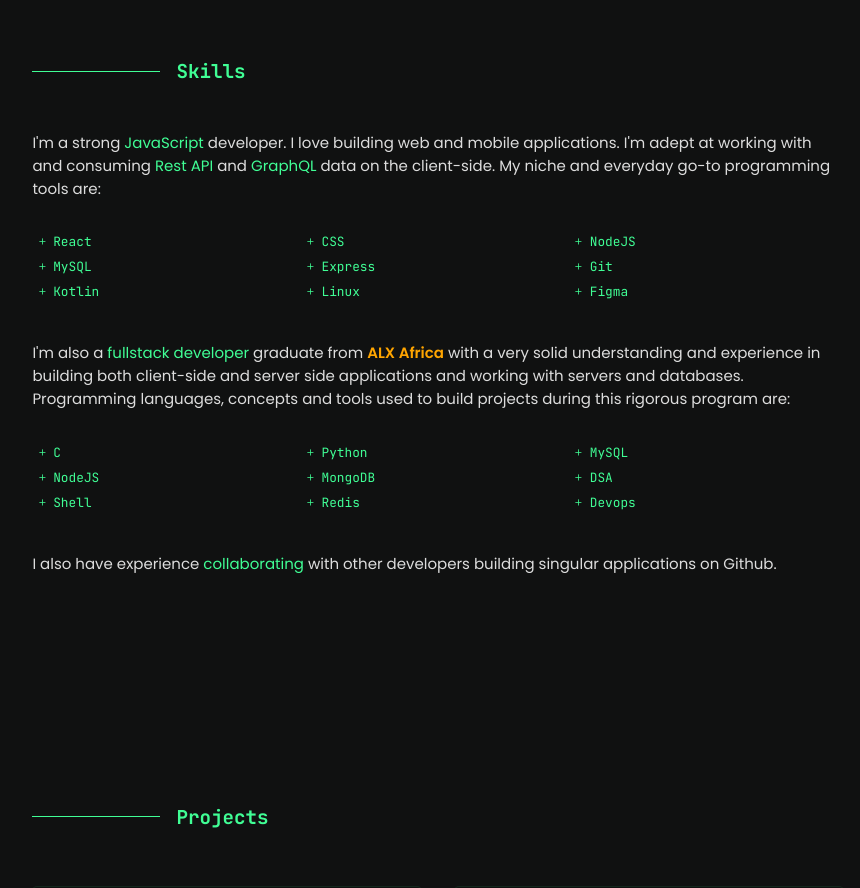
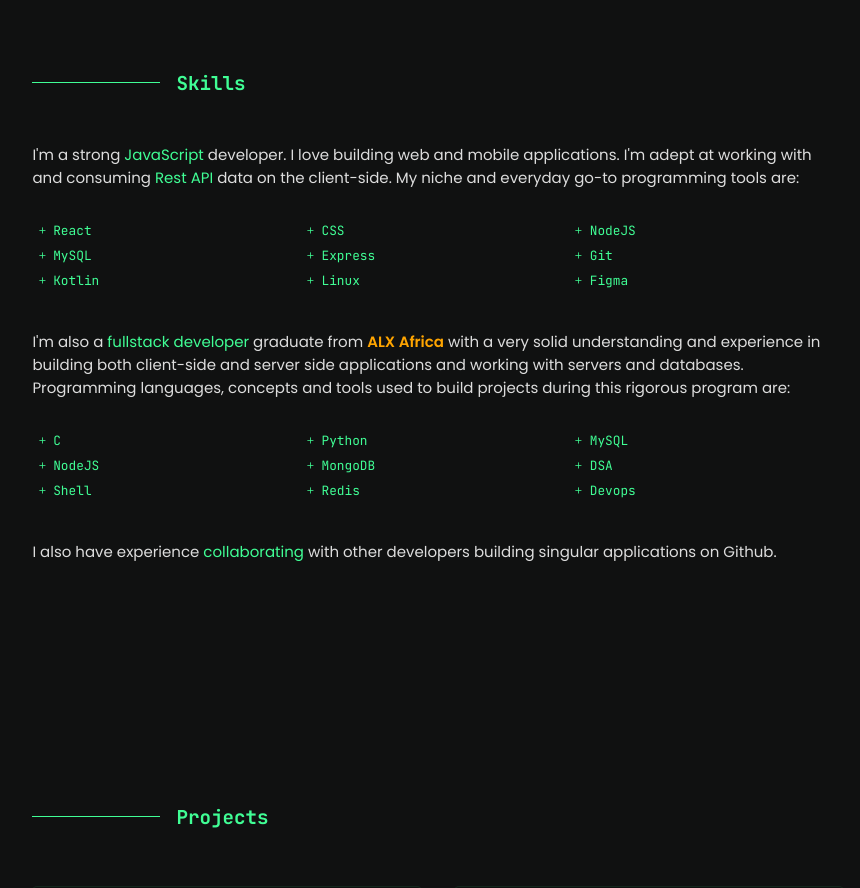
Before and after one commit to 2Kelvin/portfolio, a React (Create React App) app: page / in a window 1280 px wide. Shown: the part 860-1748 px from the top of the page, without its empty margins (202-1062 px from the left). Built offline with nearby package versions, Linux system fonts and the light colour scheme; the HTML template or start-up script is replaced by a standard one.

Commit message:
update skills

```diff
--- a/src/components/Skills/Skills.js
+++ b/src/components/Skills/Skills.js
@@ -9,7 +9,7 @@ export default function Skills() {
             <Subheading subheadingName='Skills' />
 
             <p>
-                I'm a strong <span className='progLang'>JavaScript</span> developer. I love building web and mobile applications. I'm adept at working with and consuming <span className='progLang'>Rest API</span> and <span className='progLang'>GraphQL</span> data on the client-side. My niche and everyday go-to programming tools are:
+                I'm a strong <span className='progLang'>JavaScript</span> developer. I love building web and mobile applications. I'm adept at working with and consuming <span className='progLang'>Rest API</span> data on the client-side. My niche and everyday go-to programming tools are:
             </p>
 
             <ul className='myList'>
```
